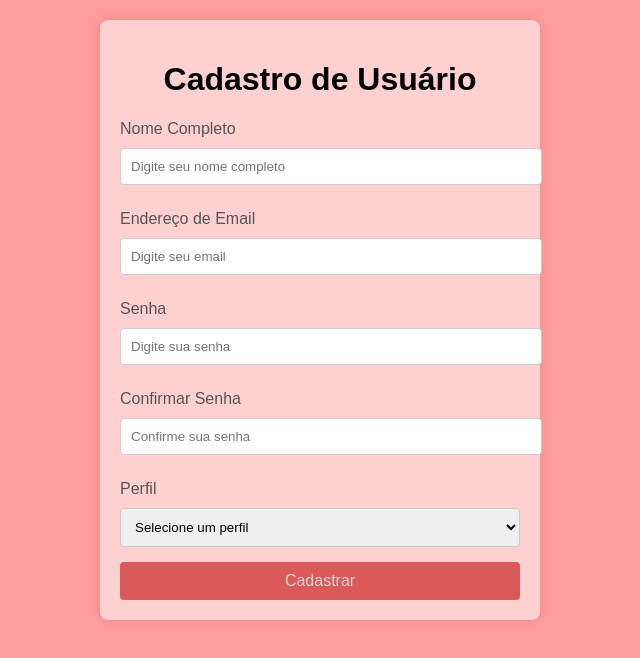
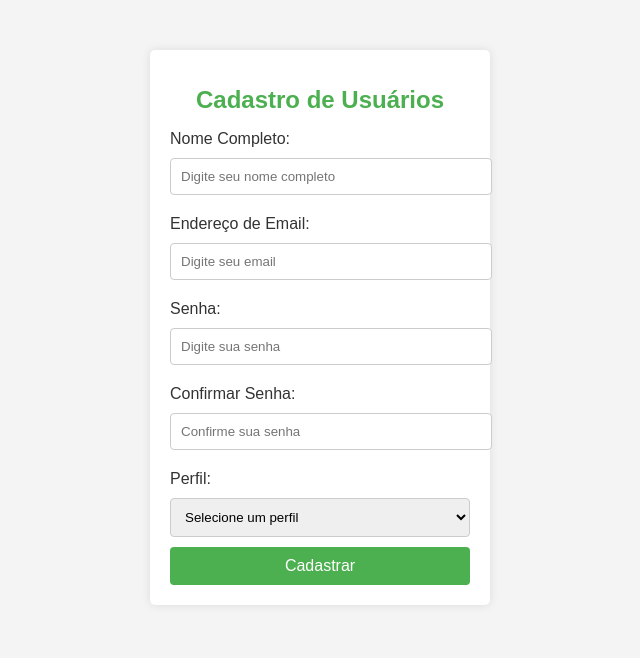
Before and after one commit to hillarys2-del/hillarys2-del, a plain HTML site: page cadastro.html in a window 1280 px wide. Shown: the whole page, without its empty margins (320-960 px from the left). Drawn offline with Linux system fonts and the light colour scheme.

Commit message:
cadastro

```diff
--- a/cadastro.html
+++ b/cadastro.html
@@ -7,67 +7,74 @@
     <style>
         body {
             font-family: Arial, sans-serif;
-            background-color: #ff9b9b;
+            background-color: #f4f4f4;
+            color: #333;
             margin: 0;
+            padding: 0;
+        }
+
+        .container {
+            width: 300px;
+            margin: 50px auto;
             padding: 20px;
-        }
-        .container {
-            max-width: 400px;
-            margin: auto;
-            background: rgb(255, 208, 208);
-            padding: 20px;
-            border-radius: 8px;
+            background-color: #fff;
+            border-radius: 5px;
             box-shadow: 0 0 10px rgba(0, 0, 0, 0.1);
         }
+
         h1 {
             text-align: center;
-            color: #000000;
+            font-size: 24px;
+            color: #4CAF50;
         }
+
         label {
+            margin-top: 10px;
             display: block;
-            margin: 10px 0 5px;
-            color: #555;
         }
+
         input, select {
             width: 100%;
             padding: 10px;
-            margin: 5px 0 15px;
+            margin: 10px 0;
             border: 1px solid #ccc;
             border-radius: 4px;
         }
+
         button {
-            background-color: #db5959;
-            color: rgb(212, 212, 212);
+            width: 100%;
+            padding: 10px;
+            background-color: #4CAF50;
+            color: white;
             border: none;
-            padding: 10px;
-            width: 100%;
             border-radius: 4px;
             cursor: pointer;
             font-size: 16px;
         }
+
         button:hover {
-            background-color: #882121;
+            background-color: #45a049;
         }
     </style>
 </head>
 <body>
     <div class="container">
-        <h1>Cadastro de Usuário</h1>
-        <form action="#" method="post">
-            <label for="name">Nome Completo</label>
-            <input type="text" id="name" name="name" placeholder="Digite seu nome completo" required>
+        <h1>Cadastro de Usuários</h1>
+        <form id="cadastro-form">
+            <label for="nome">Nome Completo:</label>
+            <input type="text" id="nome" name="nome" placeholder="Digite seu nome completo" required>
 
-            <label for="email">Endereço de Email</label>
+            <label for="email">Endereço de Email:</label>
             <input type="email" id="email" name="email" placeholder="Digite seu email" required>
 
-            <label for="password">Senha</label>
-            <input type="password" id="password" name="password" placeholder="Digite sua senha" required>
+            <label for="senha">Senha:</label>
+            <input type="password" id="senha" name="senha" placeholder="Digite sua senha" required>
 
-            <label for="confirm-password">Confirmar Senha</label>
-            <input type="password" id="confirm-password" name="confirm-password" placeholder="Confirme sua senha" required>
+            <label for="confirmar-senha">Confirmar Senha:</label>
+            <input type="password" id="confirmar-senha" name="confirmar-senha" placeholder="Confirme sua senha" required>
 
-            <label for="profile">Perfil</label>
-            <select id="profile" name="profile" required>
+            <label for="perfil">Perfil:</label>
+            <select id="perfil" name="perfil" required>
                 <option value="">Selecione um perfil</option>
                 <option value="professor">Professor</option>
                 <option value="administrador">Administrador</option>
```
